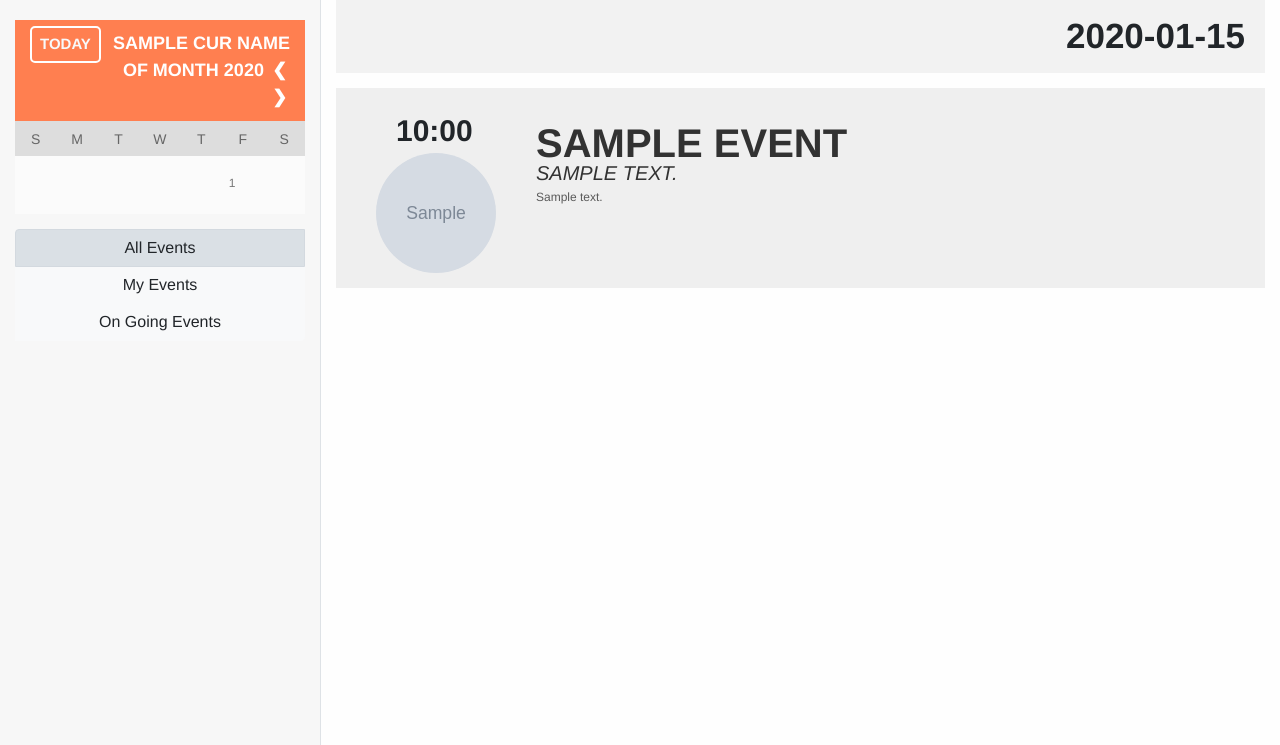
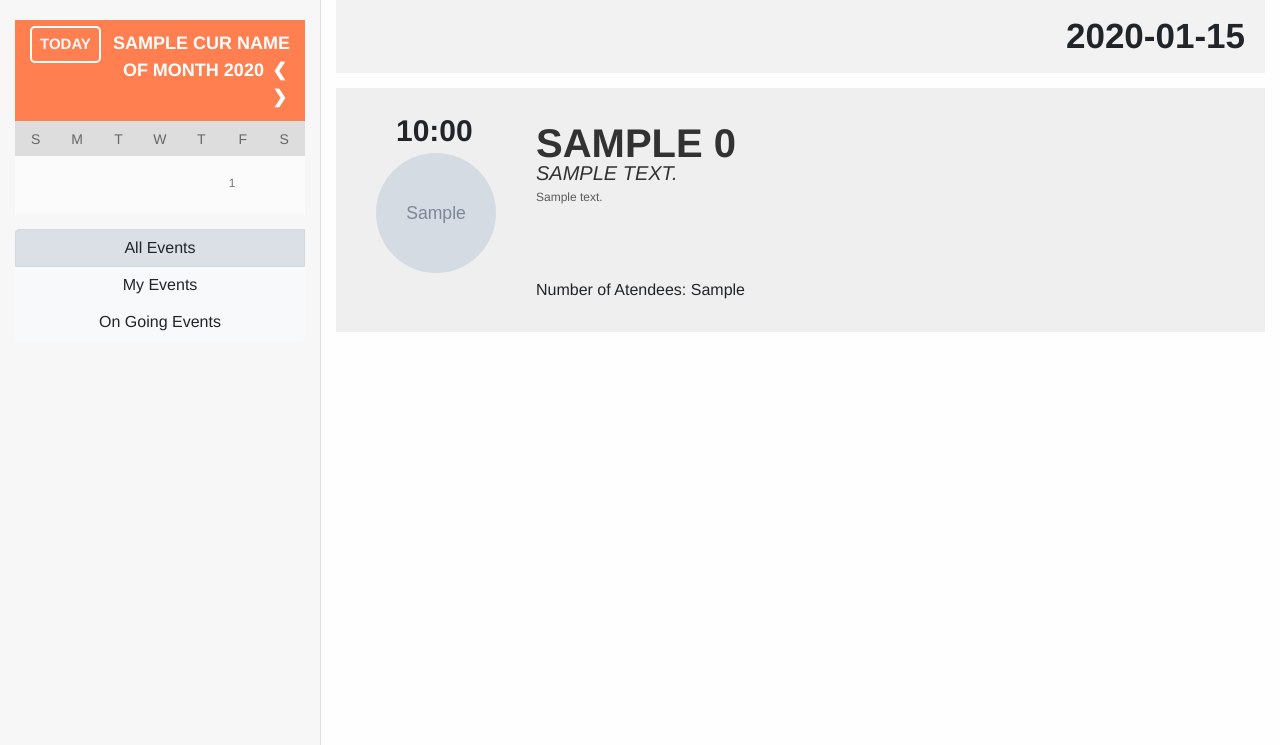
Before and after one commit to VincentLuong13/Givsum_Calendar, a Django app: template website/mainPage/templates/mainPage/index.html in a window 1280 px wide. Shown: the part 55-800 px from the top of the page. Run offline with Django 3.2, Linux system fonts and the light colour scheme; the template is opened without the code that fills it: most values are stand-ins (such as "Sample title", 1, 10 or a date in 2020); grey boxes marked "Sample" are stand-in pictures; some libraries are stand-ins or nearby versions.

Commit message:
Passed relationship through view
Created a simple representation for the amount of attendees. Can be changed to  access atendees information.

```diff
--- a/website/mainPage/models.py
+++ b/website/mainPage/models.py
@@ -28,4 +28,4 @@ class Event(models.Model):
 class Atendee(models.Model):
     user = models.OneToOneField(User, on_delete=models.CASCADE)
     bio =  models.CharField(default = '' ,max_length = 3000)
-    events = models.ManyToManyField(Event,related_name='Atendees')
+    events = models.ManyToManyField(Event,related_name='atendees')
--- a/website/mainPage/templates/mainPage/index.html
+++ b/website/mainPage/templates/mainPage/index.html
@@ -11,34 +11,35 @@
         <!-- Creates day seperator (sticky)  -->
         <div id="date-marker"> {{date}} </div>
 
-    <!--  Iterate through the Events of that day -->
+    <!--  Iterate through the Events of that day (.0 = event information, .1 = event atendees) -->
     {% for event in events %}
         <div class="event">
             <div class="event-left">
                 <!-- Time  -->
-                {% if event.date_time.minute  == 0 %}
-                    <div id="time">{{event.date_time.hour}}:{{event.date_time.minute}}0 </div>
-                {%elif event.date_time.minute < 10 %}
-                <div id="time">{{event.date_time.hour}}:0{{event.date_time.minute}} </div>
+                {% if event.0.date_time.minute  == 0 %}
+                    <div id="time">{{event.0.date_time.hour}}:{{event.0.date_time.minute}}0 </div>
+                {%elif event.0.date_time.minute < 10 %}
+                <div id="time">{{event.0.date_time.hour}}:0{{event.0.date_time.minute}} </div>
                 {% else %}
-                    <div id="time">{{event.date_time.hour}}:{{event.date_time.minute}} </div>
+                    <div id="time">{{event.0.date_time.hour}}:{{event.0.date_time.minute}} </div>
                 {% endif %}
 
                 <!-- Picture  -->
-                <div id="icon"><a href={{event.event_url}}><img src= {{event.picture_url}}></a></div>
+                <div id="icon"><a href={{event.event_url}}><img src= {{event.0.picture_url}}></a></div>
             </div>
             <!-- Event Information -->
             <div class="event-right">
                 <div class="information">
                     <!-- Iterate through days of month for text  -->
                     {% for key, n_month in months.items %}
-                        {% if key == event.date_time.month %}
-                            <div id="date">{{ n_month }} {{event.date_time.day}}</div>
+                        {% if key == event.0.date_time.month %}
+                            <div id="date">{{ n_month }} {{event.0.date_time.day}}</div>
                         {% endif %}
                     {% endfor %}
-                    <div id="event"><a href={{event.event_url}}>{{event.name}}</a></div>
-                    <div id="location"><a href="#">{{event.address}}</a></div>
-                    <div id="description">{{event.event_description}}</div>
+                    <div id="event"><a href={{event.event_url}}>{{event.0.name}}</a></div>
+                    <div id="location"><a href="#">{{event.0.address}}</a></div>
+                    <div id="description">{{event.0.event_description}}</div>
+                    <div >Number of Atendees: {{event.1}}</div>
                 </div>
             </div>
         </div>
--- a/website/mainPage/views.py
+++ b/website/mainPage/views.py
@@ -24,7 +24,9 @@ def index(request):
 
     # dictionary key = dates, values = list of events
     for ev in sorted(events,key = lambda x: x.date_time):
-        event_dict[str(ev.date_time.strftime("%A"))+ ', ' + str(ev.date_time.strftime("%B")) + ' '+str(ev.date_time.day) +', '+ str(ev.date_time.year)].append(ev)
+        event_dict[str(ev.date_time.strftime("%A"))+
+        ', ' + str(ev.date_time.strftime("%B")) +
+        ' '+str(ev.date_time.day) +', '+ str(ev.date_time.year)].append([ev,len(ev.atendees.all())])#len just for testing for number of attendees
     month_template = {1: "January", 2: "February", 3: "March", 4: "April", 5: "May", 6: "June", 7: "July", 8: "August", 9: "September", 10: "October", 11: "November", 12: "December"}
 
     insert_dict = {'ev_dict': dict(event_dict),'months': month_template}
--- a/website/website/settings.py
+++ b/website/website/settings.py
@@ -121,4 +121,4 @@ USE_TZ = True
 
 STATIC_URL = '/static/'
 STATIC_ROOT = '/static/'
-LOGIN_REDIRECT_URL ='#'
+LOGIN_REDIRECT_URL ='/'
```
Also changed, not shown: website/db.sqlite3, website/mainPage/migrations/0017_auto_20180505_0355.py (added).
